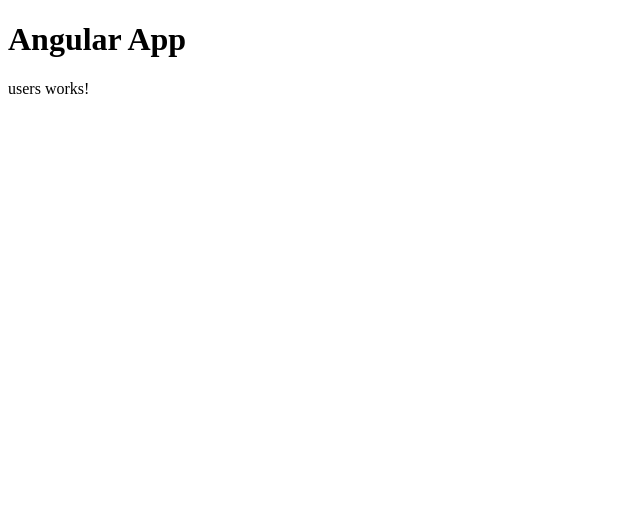
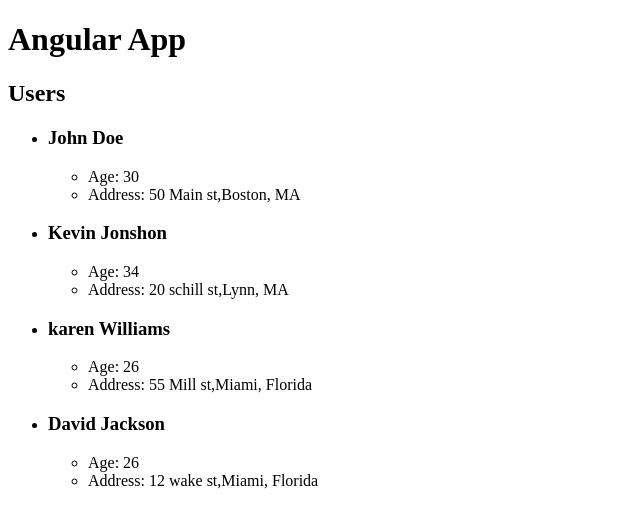
Before and after one commit to eyalmol/angularapp, an Angular app: page / in a window 1280 px wide. Shown: the top 528 px of the page, without its empty margins (0-640 px from the left). Built offline with nearby package versions, Linux system fonts and the light colour scheme.

Commit message:
loops_with_ng_for

```diff
--- a/src/app/components/users/users.component.html
+++ b/src/app/components/users/users.component.html
@@ -1 +1,13 @@
-<p>users works!</p>
+<h2>Users</h2>
+<ul>
+  <li *ngFor="let user of users">
+    <h3>{{ user.firstName }} {{ user.lastName }}</h3>
+    <ul>
+      <li>Age: {{ user.age }}</li>
+      <li>
+        Address: {{ user.address.street }},{{ user.address.city }},
+        {{ user.address.state }}
+      </li>
+    </ul>
+  </li>
+</ul>
--- a/src/app/components/users/users.component.ts
+++ b/src/app/components/users/users.component.ts
@@ -1,14 +1,60 @@
 import { Component, OnInit } from '@angular/core';
-
+import { User } from '../../models/User';
 @Component({
   selector: 'app-users',
   templateUrl: './users.component.html',
   styleUrls: ['./users.component.css'],
 })
 export class UsersComponent implements OnInit {
+  users: User[] | any;
   constructor() {}
 
   ngOnInit(): void {
-    console.log('init...');
+    this.users = [
+      {
+        firstName: 'John',
+        lastName: 'Doe',
+        age: 30,
+        address: {
+          street: '50 Main st',
+          city: 'Boston',
+          state: 'MA',
+        },
+      },
+      {
+        firstName: 'Kevin',
+        lastName: 'Jonshon',
+        age: 34,
+        address: {
+          street: '20 schill st',
+          city: 'Lynn',
+          state: 'MA',
+        },
+      },
+      {
+        firstName: 'karen',
+        lastName: 'Williams',
+        age: 26,
+        address: {
+          street: '55 Mill st',
+          city: 'Miami',
+          state: 'Florida',
+        },
+      },
+    ];
+    this.addUser({
+      firstName: 'David',
+      lastName: 'Jackson',
+      age: 26,
+      address: {
+        street: '12 wake st',
+        city: 'Miami',
+        state: 'Florida',
+      },
+    });
+  }
+
+  addUser(user: User) {
+    this.users.push(user);
   }
 }
```
